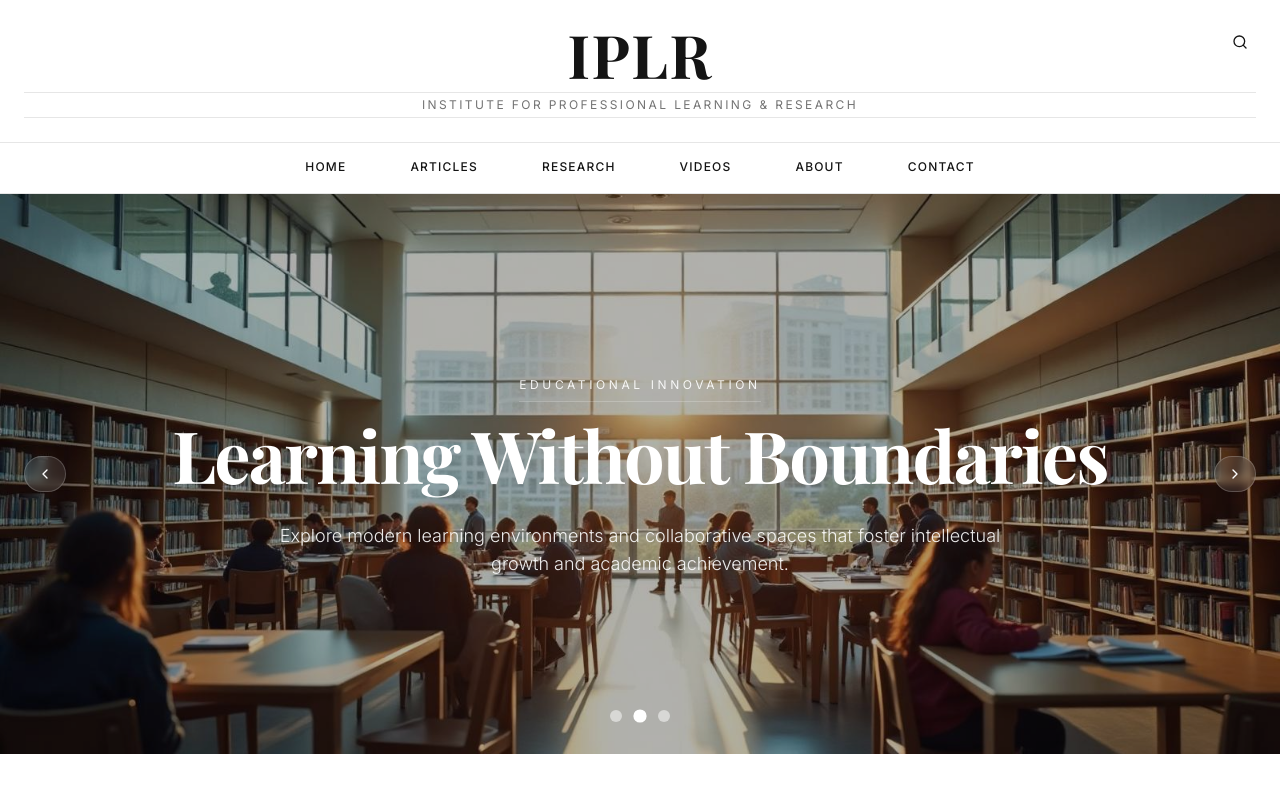
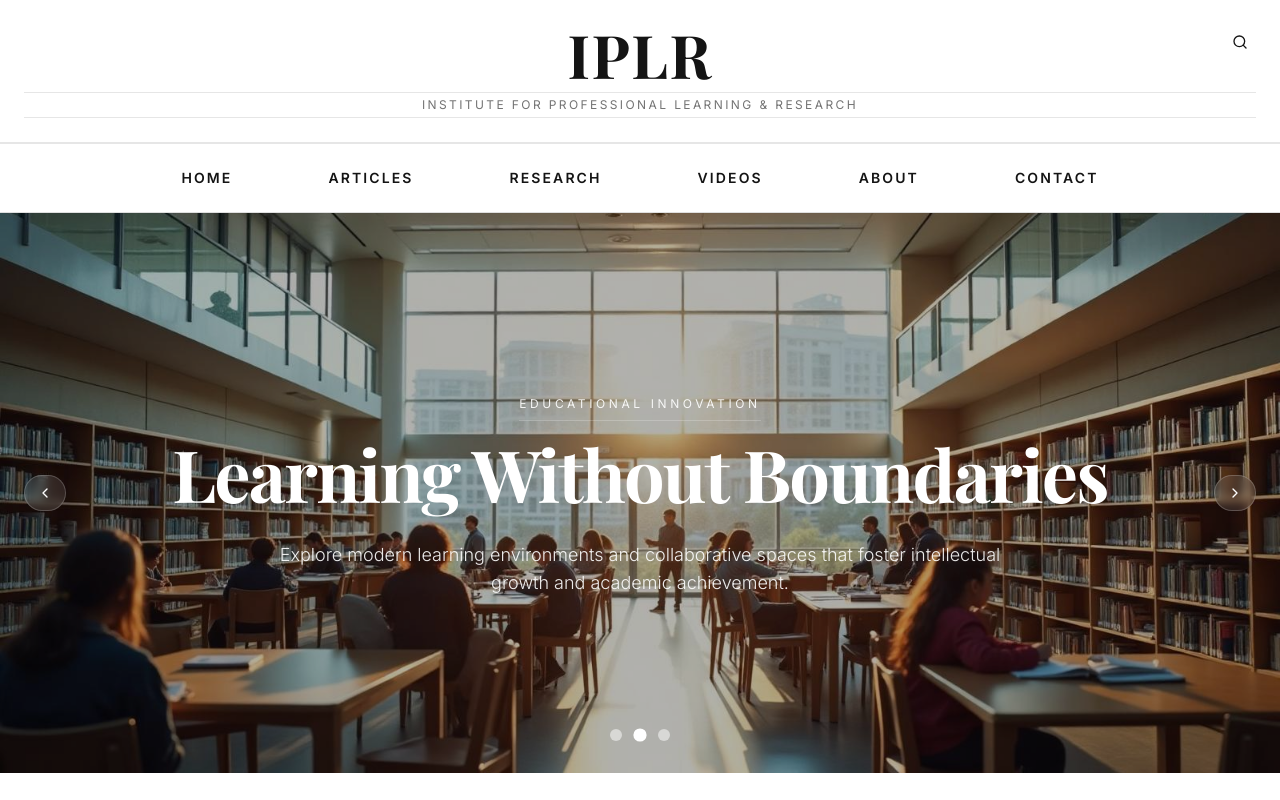
Before and after one commit to MuhammadFasihArif/iplr-nexus-showcase, a React (Vite) app: page / in a window 1280 px wide. Shown: the top 800 px of the page. Built offline with nearby package versions, Linux system fonts and the light colour scheme.

Commit message:
Refine navbar spacing
Adjusted navbar to be more prominent with wider spacing between items.

```diff
--- a/src/components/Header.tsx
+++ b/src/components/Header.tsx
@@ -56,11 +56,11 @@ const Header = () => {
       </div>
 
       {/* Navigation Tabs - Paper Magazine Style */}
-      <div className="border-t border-border bg-background">
-        <div className="w-full px-6">
+      <div className="border-t-2 border-border bg-background shadow-sm">
+        <div className="w-full px-8">
           {/* Desktop Navigation */}
           <div className="hidden md:flex items-center justify-center">
-            <nav className="flex items-center justify-center flex-1">
+            <nav className="flex items-center justify-center flex-1 max-w-5xl mx-auto">
               {navItems.map((item) => (
                 <a
                   key={item.name}
@@ -71,9 +71,10 @@ const Header = () => {
                       behavior: 'smooth'
                     });
                   }}
-                  className="px-8 py-4 text-xs font-body font-medium text-foreground uppercase tracking-[0.1em] hover:bg-muted/30 transition-all duration-200 border-b-2 border-transparent hover:border-foreground"
+                  className="px-12 py-6 text-sm font-body font-semibold text-foreground uppercase tracking-[0.15em] hover:bg-muted/30 hover:text-foreground/80 transition-all duration-300 border-b-3 border-transparent hover:border-foreground relative group"
                 >
                   {item.name}
+                  <span className="absolute inset-x-0 bottom-0 h-0.5 bg-foreground scale-x-0 group-hover:scale-x-100 transition-transform duration-300 origin-center"></span>
                 </a>
               ))}
             </nav>
```
